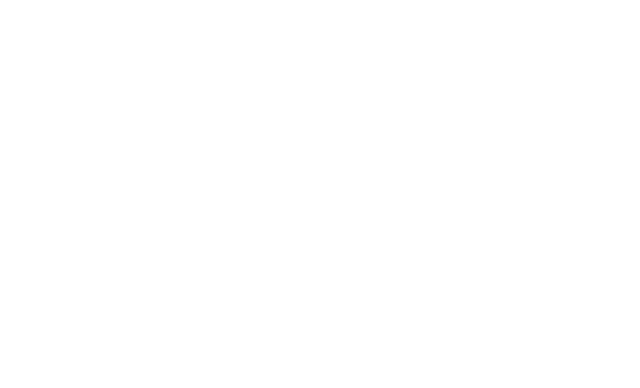
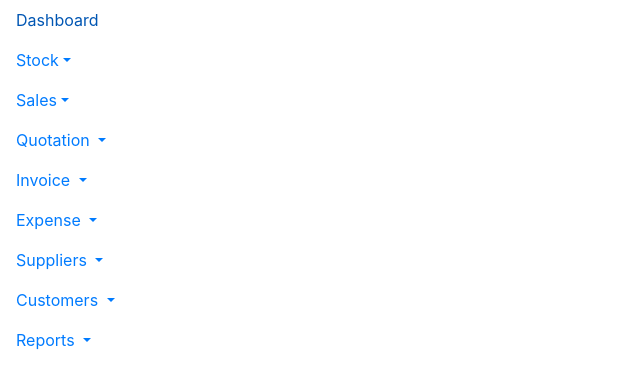
Before and after one commit to 0prodigy/masai-sprint-4, a plain HTML site: page index.html in a window 1280 px wide. Shown: the whole page, without its empty margins (0-640 px from the left). Drawn offline with nearby package versions, Linux system fonts and the light colour scheme.

Commit message:
added navigation bar

```diff
--- a/index.html
+++ b/index.html
@@ -12,6 +12,151 @@
     <title>Dashboard</title>
   </head>
   <body>
+    <div id="wrapper">
+      <div class="sidebar">
+        <ul class="nav flex-column">
+          <li class="nav-item">
+            <a class="nav-link active" href="#">Dashboard</a>
+          </li>
+          <li class="nav-item dropdown">
+            <a
+              class="nav-link dropdown-toggle"
+              data-toggle="dropdown"
+              href="#"
+              role="button"
+              aria-haspopup="true"
+              aria-expanded="false"
+              >Stock</a
+            >
+            <div class="dropdown-menu">
+              <a class="dropdown-item" href="#">Products</a>
+              <a class="dropdown-item" href="#">Inventory</a>
+              <a class="dropdown-item" href="#">Orders</a>
+            </div>
+          </li>
+          <li class="nav-item dropdown">
+            <a
+              class="nav-link dropdown-toggle"
+              data-toggle="dropdown"
+              href="#"
+              role="button"
+              aria-haspopup="true"
+              aria-expanded="false"
+              >Sales</a
+            >
+            <div class="dropdown-menu">
+              <a class="dropdown-item" href="#">Sales</a>
+              <a class="dropdown-item" href="#">Transaction</a>
+            </div>
+          </li>
+          <li class="nav-item dropdown">
+            <a
+              class="nav-link dropdown-toggle"
+              data-toggle="dropdown"
+              href="#"
+              role="button"
+              aria-haspopup="true"
+              aria-expanded="false"
+              >Quotation
+            </a>
+            <div class="dropdown-menu">
+              <a class="dropdown-item" href="#">Generate Quotation </a>
+              <a class="dropdown-item" href="#">Quotations</a>
+            </div>
+          </li>
+          <li class="nav-item dropdown">
+            <a
+              class="nav-link dropdown-toggle"
+              data-toggle="dropdown"
+              href="#"
+              role="button"
+              aria-haspopup="true"
+              aria-expanded="false"
+              >Invoice
+            </a>
+            <div class="dropdown-menu">
+              <a class="dropdown-item" href="#">Generate Invoice </a>
+              <a class="dropdown-item" href="#">Invoices</a>
+            </div>
+          </li>
+          <li class="nav-item dropdown">
+            <a
+              class="nav-link dropdown-toggle"
+              data-toggle="dropdown"
+              href="#"
+              role="button"
+              aria-haspopup="true"
+              aria-expanded="false"
+              >Expense
+            </a>
+            <div class="dropdown-menu">
+              <a class="dropdown-item" href="#">Add Expense</a>
+              <a class="dropdown-item" href="#">View Expense</a>
+            </div>
+          </li>
+          <li class="nav-item dropdown">
+            <a
+              class="nav-link dropdown-toggle"
+              data-toggle="dropdown"
+              href="#"
+              role="button"
+              aria-haspopup="true"
+              aria-expanded="false"
+              >Suppliers
+            </a>
+            <div class="dropdown-menu">
+              <a class="dropdown-item" href="#">Add Suppliers </a>
+              <a class="dropdown-item" href="#">View Suppliers</a>
+            </div>
+          </li>
+          <li class="nav-item dropdown">
+            <a
+              class="nav-link dropdown-toggle"
+              data-toggle="dropdown"
+              href="#"
+              role="button"
+              aria-haspopup="true"
+              aria-expanded="false"
+              >Customers
+            </a>
+            <div class="dropdown-menu">
+              <a class="dropdown-item" href="#">Add Customers </a>
+              <a class="dropdown-item" href="#">View Customers</a>
+            </div>
+          </li>
+          <li class="nav-item dropdown">
+            <a
+              class="nav-link dropdown-toggle"
+              data-toggle="dropdown"
+              href="#"
+              role="button"
+              aria-haspopup="true"
+              aria-expanded="false"
+              >Reports
+            </a>
+            <div class="dropdown-menu">
+              <a class="dropdown-item" href="#">Stock</a>
+              <a class="dropdown-item" href="#">Sale</a>
+              <a class="dropdown-item" href="#">Expense</a>
+              <a class="dropdown-item" href="#">Revenue</a>
+            </div>
+          </li>
+        </ul>
+      </div>
+    </div>
+    <!-- JS, Popper.js, and jQuery -->
+    <script
+      src="https://code.jquery.com/jquery-3.5.1.slim.min.js"
+      crossorigin="anonymous"
+    ></script>
+    <script
+      src="https://cdn.jsdelivr.net/npm/popper.js@1.16.0/dist/umd/popper.min.js"
+      crossorigin="anonymous"
+    ></script>
+    <script
+      src="https://stackpath.bootstrapcdn.com/bootstrap/4.5.0/js/bootstrap.min.js"
+      crossorigin="anonymous"
+    ></script>
     <script src="main.js"></script>
   </body>
 </html>
```
